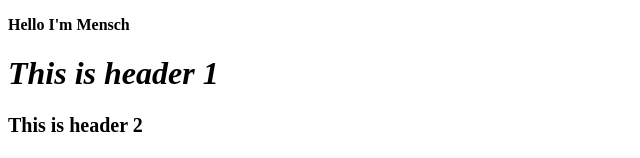
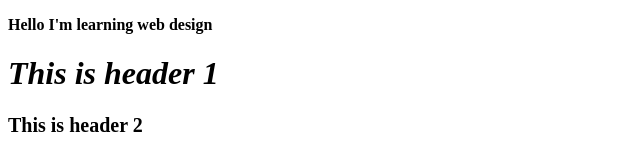
Before and after one commit to Mensch20/MENSCH-PROGRAMS, a plain HTML site: page index.html in a window 1280 px wide. Shown: the top 158 px of the page, without its empty margins (0-640 px from the left). Drawn offline with Linux system fonts and the light colour scheme.

Commit message:
change text

```diff
--- a/index.html
+++ b/index.html
@@ -4,7 +4,7 @@
         <title>Mensch~Tech</title>
     </head>
     <body>
-        <strong><p>Hello I'm Mensch</p></strong>
+        <strong><p>Hello I'm learning web design</p></strong>
         <em><h1>This is header 1</h1></em>
         <small><h2>This is header 2</h2></small>
        <ins><h3>This is header 3</h3></ins>
```
